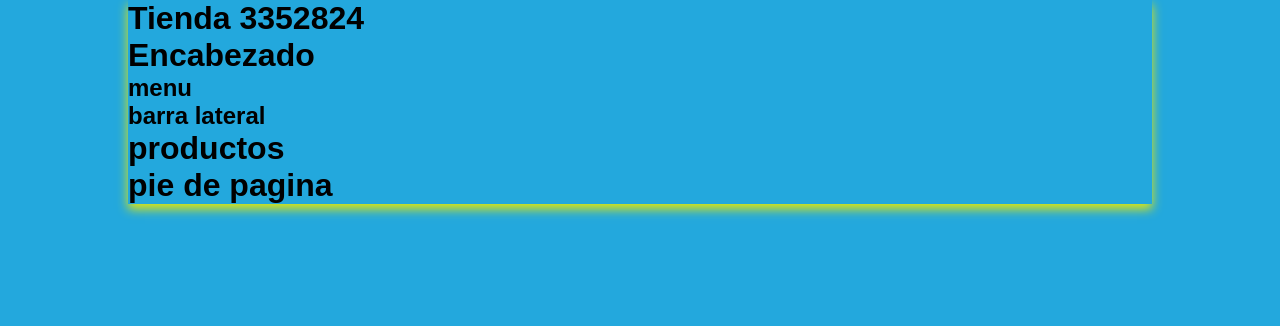
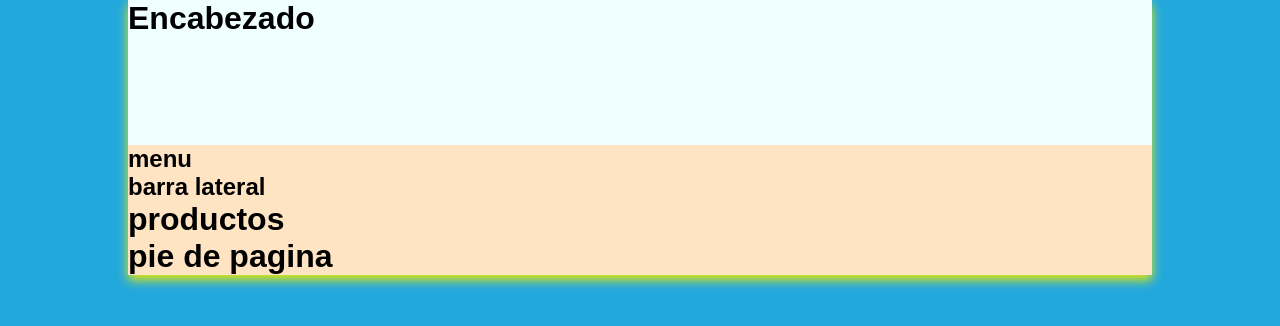
Before and after one commit to kevinfajardo1145-ai/TIENDA3352824, a plain HTML site: page index.html in a window 1280 px wide. Drawn offline with Linux system fonts and the light colour scheme.

Commit message:
actualizado el index y el style

```diff
--- a/index.html
+++ b/index.html
@@ -10,8 +10,6 @@
 <body>
 
     <div id="container">
-
-        <h1>Tienda 3352824</h1>
 
         <header id="header">
          <h1>Encabezado</h1>
--- a/style.css
+++ b/style.css
@@ -12,4 +12,10 @@ body{background-color: rgb(35, 168, 221);
     margin: 0px auto;
     box-shadow: 0px 5px 10px #e5e907;
     /*border: 1px solid red;*/
+    background-color: bisque;
  }
+
+ #header{
+   height: 145px;
+   background-color: azure;
+ }
```
